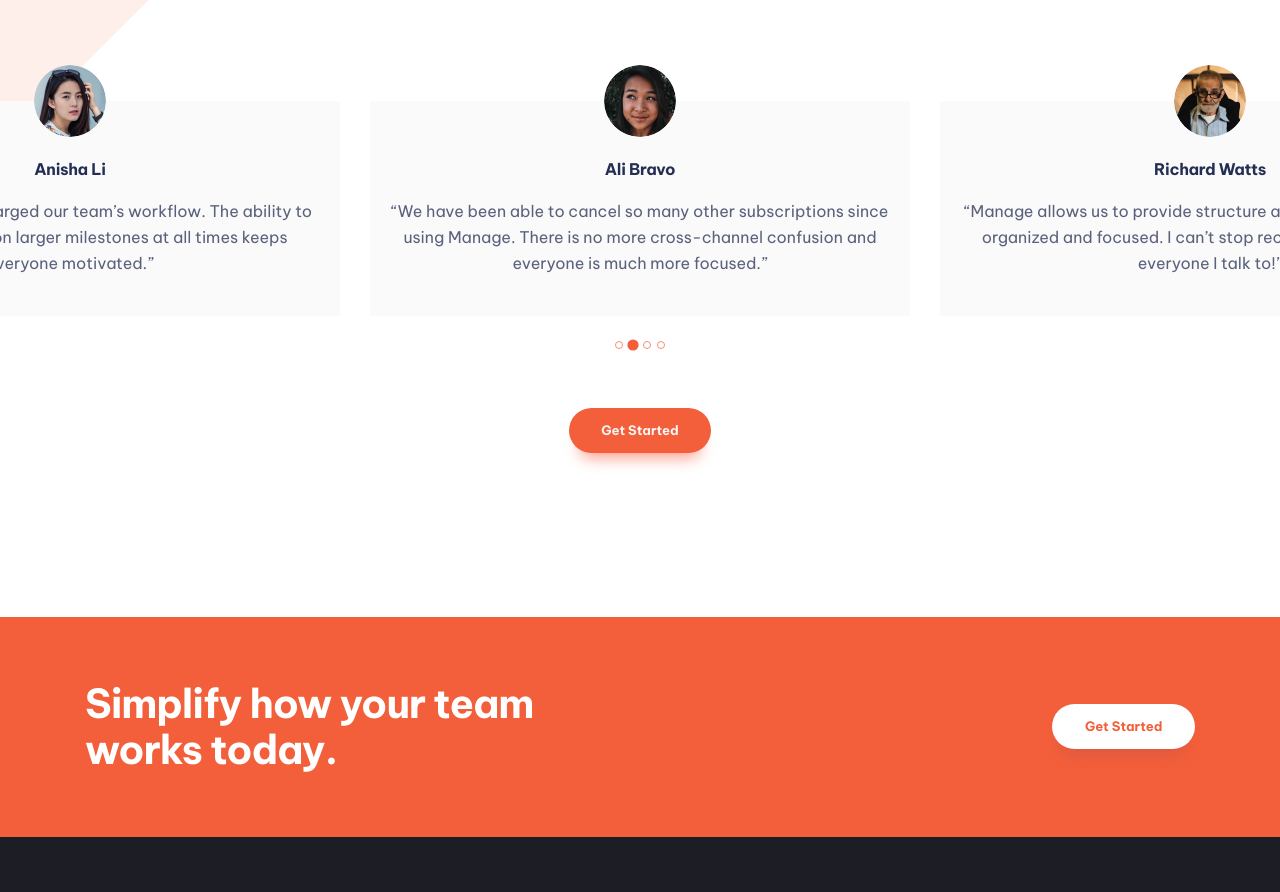
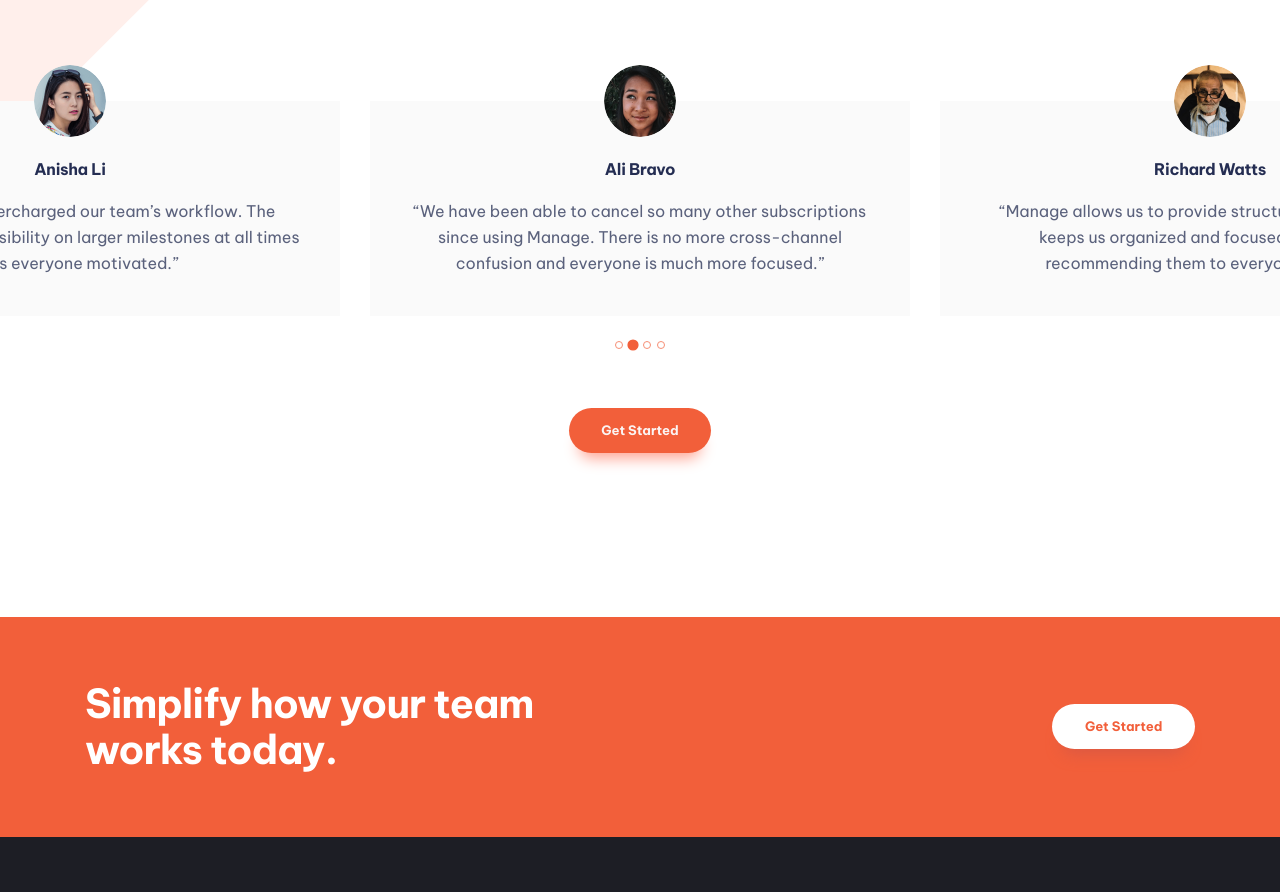
Before and after one commit to karolbanat/manage-landing-page, a website built with Vite: page index.html in a window 1280 px wide. Shown: the part 1582-2474 px from the top of the page. Built offline with nearby package versions, Linux system fonts and the light colour scheme; files whose address does not match are found by name.

Commit message:
Testimonial padding adjustment

```diff
--- a/src/style.css
+++ b/src/style.css
@@ -469,6 +469,12 @@ body {
 	background-color: var(--clr-neutral-200);
 }
 
+@media only screen and (min-width: 50em) {
+	.testimonial {
+		padding-inline: 4rem;
+	}
+}
+
 .testimonial__avatar {
 	position: absolute;
 	top: 0;
```
